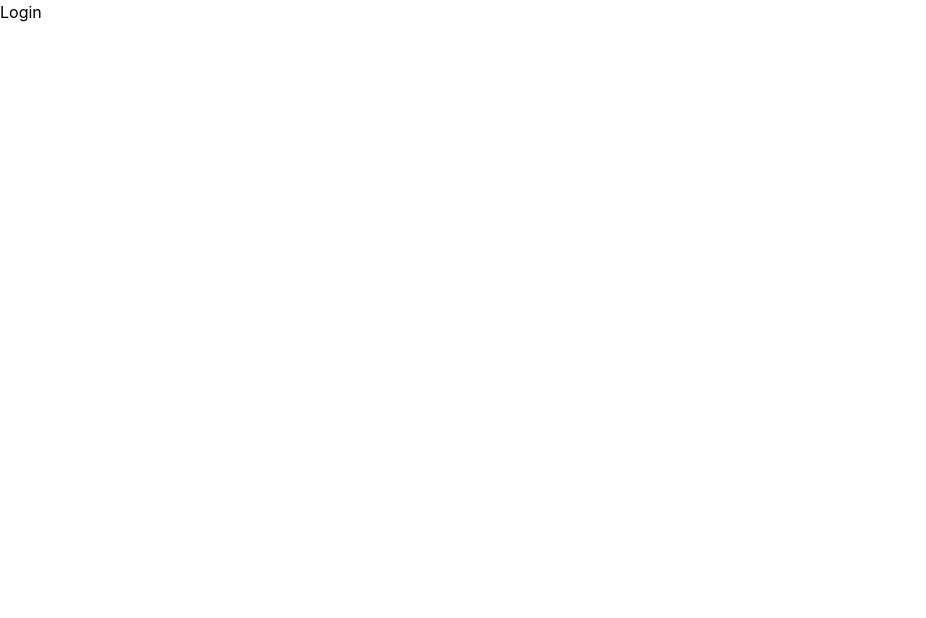
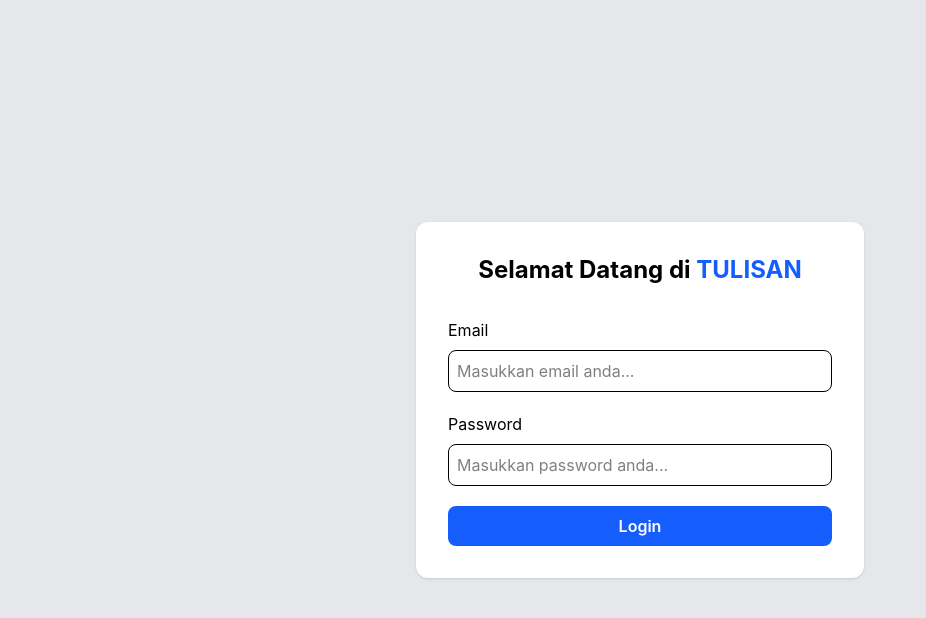
Before and after one commit to muhammadwahyupratamaa/koda-b8-backendjs2, a React app in the folder frontend/: page /login in a window 1280 px wide. Shown: the top 618 px of the page, without its empty margins (0-926 px from the left). Built offline with nearby package versions, Linux system fonts and the light colour scheme; the HTML template or start-up script is replaced by a standard one.

Commit message:
feat: implement login form with email and password handling

```diff
--- a/frontend/src/pages/Login.jsx
+++ b/frontend/src/pages/Login.jsx
@@ -1,11 +1,64 @@
-import React from 'react'
+import { useState } from "react";
 
 function Login() {
+  const [email, setEmail] = useState("");
+  const [password, setPassword] = useState("");
+
+  const handleSubmit = async (e) => {
+    e.preventDefault();
+
+    console.log({
+      email,
+      password,
+    });
+  };
+
   return (
-    <div>
-      Login
-    </div>
-  )
+    <main className="flex h-screen w-full items-center justify-center bg-gray-200">
+      <section className="w-full max-w-md rounded-xl bg-white p-8 shadow">
+        <div className="mb-8 text-center">
+          <h1 className="text-2xl font-bold">
+            Selamat Datang di <span className="text-blue-600">TULISAN</span>
+          </h1>
+        </div>
+
+        <form onSubmit={handleSubmit} className="flex flex-col gap-5">
+          <div className="flex flex-col gap-2">
+            <label htmlFor="email">Email</label>
+
+            <input
+              id="email"
+              type="email"
+              placeholder="Masukkan email anda..."
+              className="rounded-lg border p-2 outline-none focus:border-blue-500"
+              value={email}
+              onChange={(e) => setEmail(e.target.value)}
+            />
+          </div>
+
+          <div className="flex flex-col gap-2">
+            <label htmlFor="password">Password</label>
+
+            <input
+              id="password"
+              type="password"
+              placeholder="Masukkan password anda..."
+              className="rounded-lg border p-2 outline-none focus:border-blue-500"
+              value={password}
+              onChange={(e) => setPassword(e.target.value)}
+            />
+          </div>
+
+          <button
+            type="submit"
+            className="cursor-pointer rounded-lg bg-blue-600 p-2 font-semibold text-white hover:bg-blue-700"
+          >
+            Login
+          </button>
+        </form>
+      </section>
+    </main>
+  );
 }
 
-export default Login
+export default Login;
```
